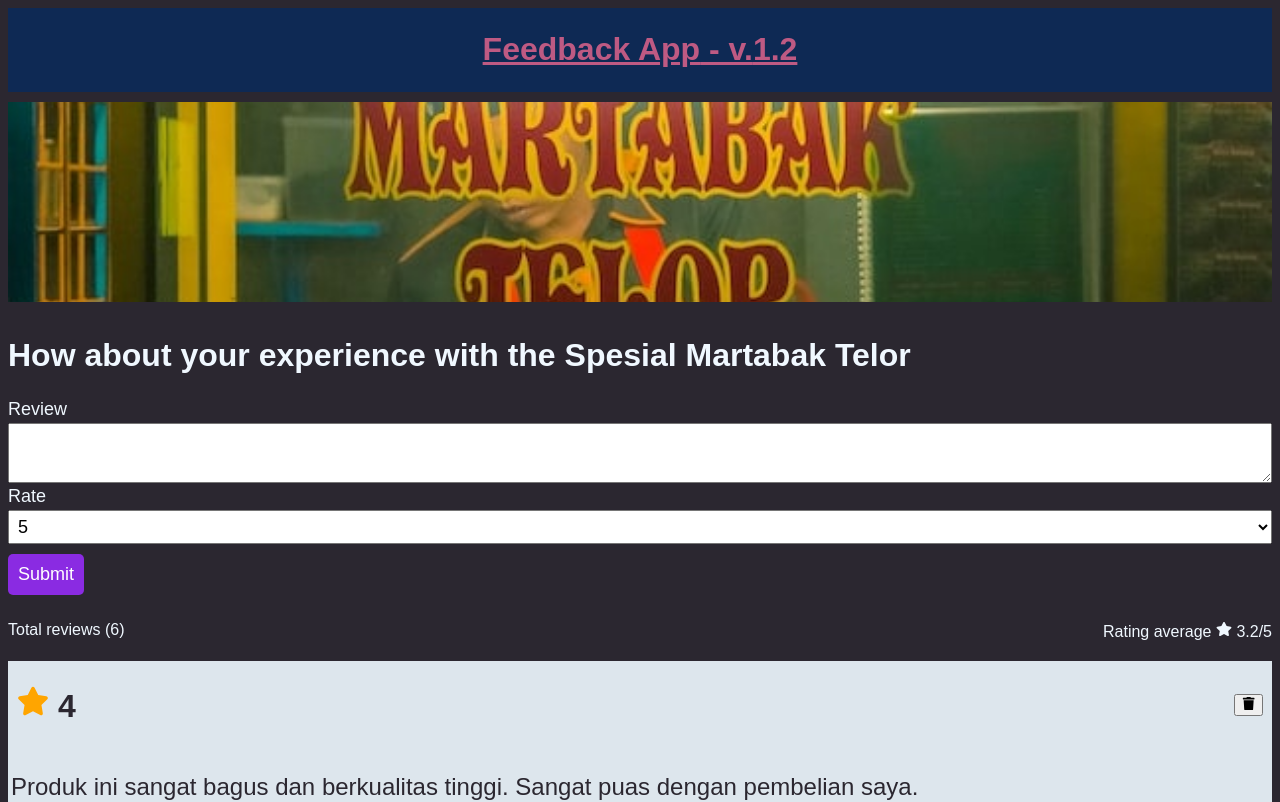
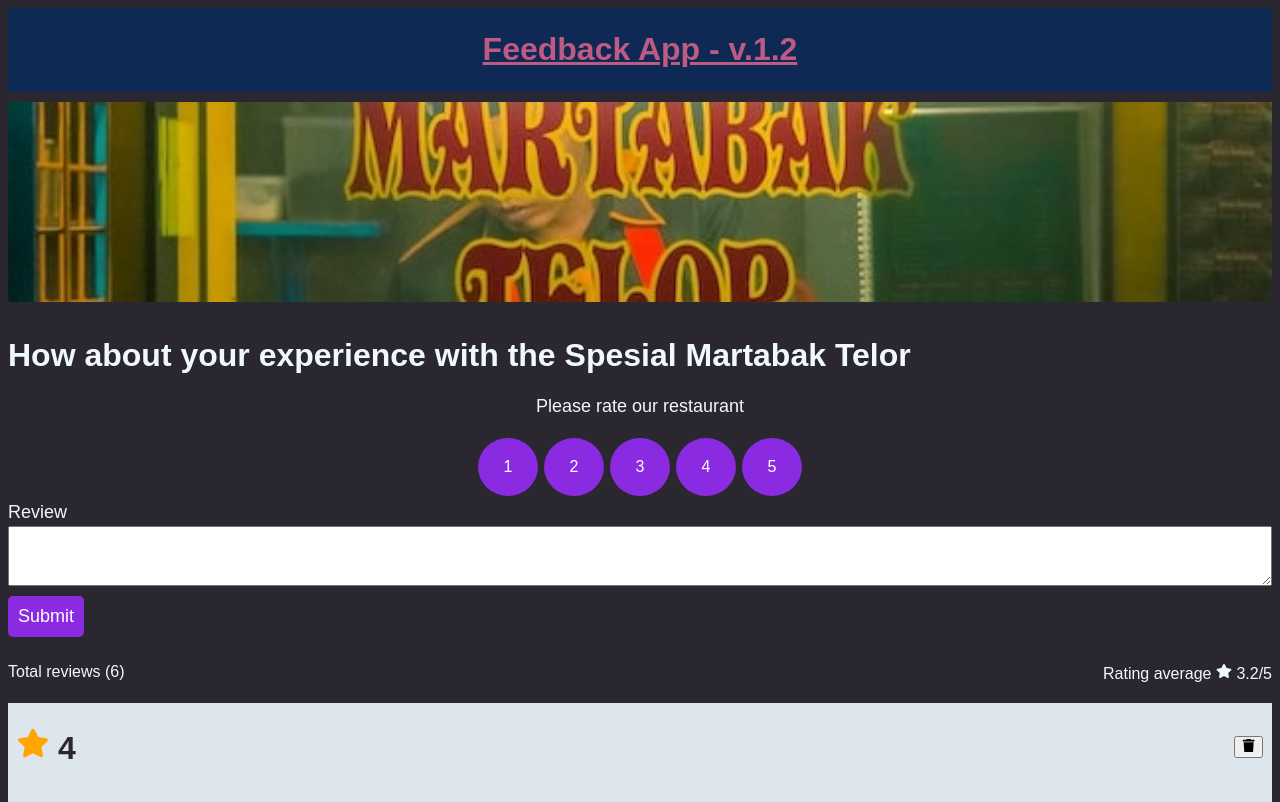
Before and after one commit to nnivxix/feedback-app, a React (Vite) app: page / in a window 1280 px wide. Shown: the top 802 px of the page. Built offline with nearby package versions, Linux system fonts and the light colour scheme.

Commit message:
feat: button rating

```diff
--- /dev/null
+++ b/src/components/FormRating.tsx
@@ -0,0 +1,23 @@
+import React from "react";
+
+interface FormRatingProps {
+  id: number;
+  handleChange: (id: number) => void;
+}
+
+function FormRating({ id, handleChange }: FormRatingProps) {
+  return (
+    <div className="input-radio">
+      <input
+        onChange={handleChange}
+        type="radio"
+        name="rating"
+        id={`id-${id + 1}`}
+        value={id + 1}
+      />
+      <label htmlFor={`id-${id + 1}`}>{id + 1}</label>
+    </div>
+  );
+}
+
+export default FormRating;
--- a/src/components/ReviewForm.tsx
+++ b/src/components/ReviewForm.tsx
@@ -1,8 +1,10 @@
 import React, { useState } from "react";
 import Button from "./shared/Button";
+import FormRating from "./FormRating";
 
 function ReviewForm({ product }: { product: string }) {
   const [review, setReview] = useState("");
+  const [rating, setRating] = useState(5);
   const [btnDisabled, setBtnDisabled] = useState(true);
   const [errorMessage, setErrorMessage] = useState("");
 
@@ -21,11 +23,23 @@
     }
     setReview(e.target.value);
   };
+  const selectRating = (e) => {
+    setRating(e.target.value);
+    // console.log(rating);
+  };
+
+  // console.log(rating);
 
   return (
     <div>
       <h1>How about your experience with the {product}</h1>
       <form className="form-container">
+        <p>Please rate our restaurant</p>
+        <div className="container-rating">
+          {Array.from(Array(5).keys()).map((id) => (
+            <FormRating key={id} id={id} handleChange={selectRating} />
+          ))}
+        </div>
         <div className="wrap-form">
           <label htmlFor="review">Review</label>
           <textarea
@@ -33,19 +47,6 @@
             onChange={handleTextChange}
             id="review"
           ></textarea>
-        </div>
-        <div className="wrap-form">
-          <label htmlFor="rate">Rate</label>
-          <select id="rate">
-            <option value="1">1</option>
-            <option value="2">2</option>
-            <option value="3">3</option>
-            <option value="3">4</option>
-            <option value="4">5</option>
-            <option value="5" selected>
-              5
-            </option>
-          </select>
         </div>
         <Button type="button" isDisabled={btnDisabled}>
           Submit
--- a/src/styles/index.css
+++ b/src/styles/index.css
@@ -76,3 +76,37 @@
 .error-message {
   color: rgb(217, 51, 51);
 }
+
+.form-container p {
+  text-align: center;
+  font-size: 18px;
+}
+.container-rating {
+  display: flex;
+  justify-content: center;
+}
+.input-radio {
+  /* display: inline; */
+  position: relative;
+  display: flex;
+  justify-content: center;
+}
+
+[type='radio'] {
+  opacity: 0;
+  position: absolute;
+}
+[type='radio'] ~ label {
+  border-radius: 50%;
+  padding: 20px;
+  height: auto;
+  width: 20px;
+  background-color: blueviolet;
+  margin: 3px;
+  color: #fff;
+  text-align: center;
+}
+[type='radio']:checked ~ label {
+  background-color: rgb(97, 13, 176);
+  color: #fff;
+}
```
